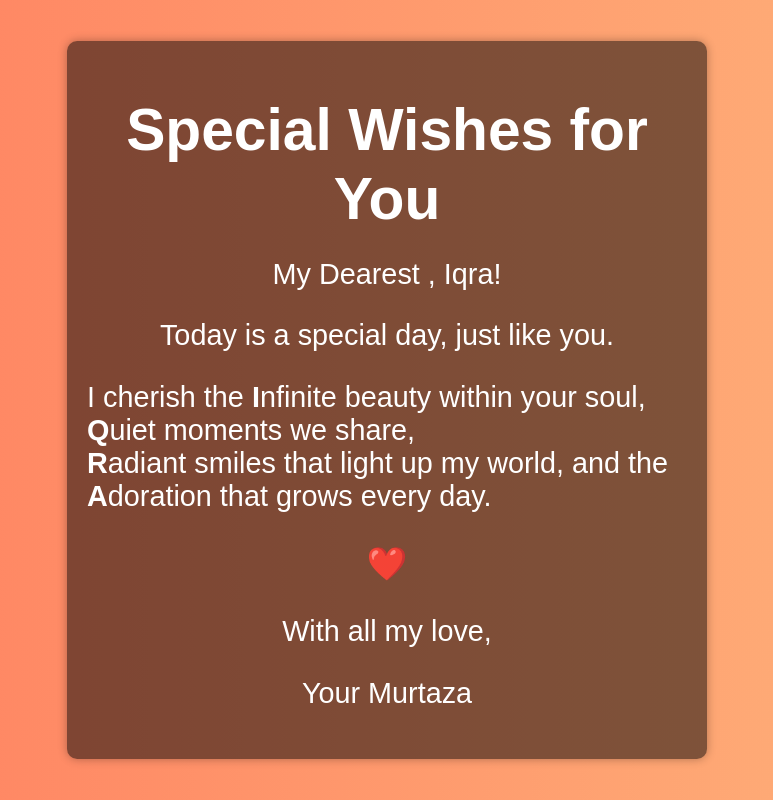
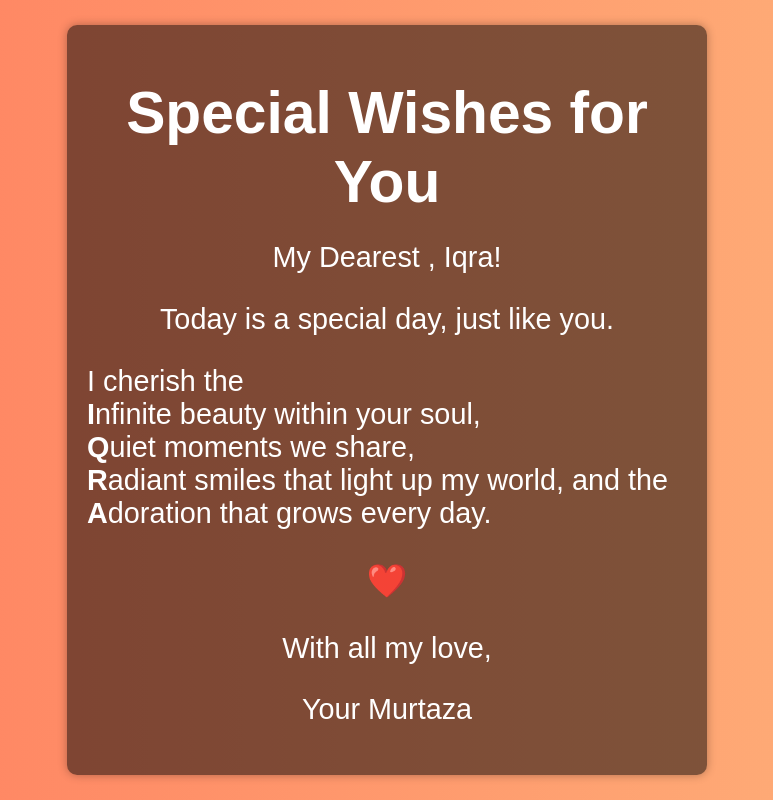
Before and after one commit to Murtaza-art/FOR-MY-LOVE, a plain HTML site: page index.html in a window 1280 px wide. Both pictures are taken after a click on the button "Yes". Shown: the whole page, without its empty margins (253-1026 px from the left). Drawn offline with Linux system fonts and the light colour scheme.

Commit message:
Update index.html

```diff
--- a/index.html
+++ b/index.html
@@ -121,7 +121,7 @@
        <p>My Dearest , <span id="name"></span>!</p>
        <p>Today is a special day, just like you.</p>
      <p style="text-align: justify;">
-  I cherish the <b>I</b>nfinite beauty within your soul,
+  I cherish the<br><b>I</b>nfinite beauty within your soul,
   <br><b>Q</b>uiet moments we share,
   <br><b>R</b>adiant smiles that light up my world,
   and the <br><b>A</b>doration that grows every day.
```
